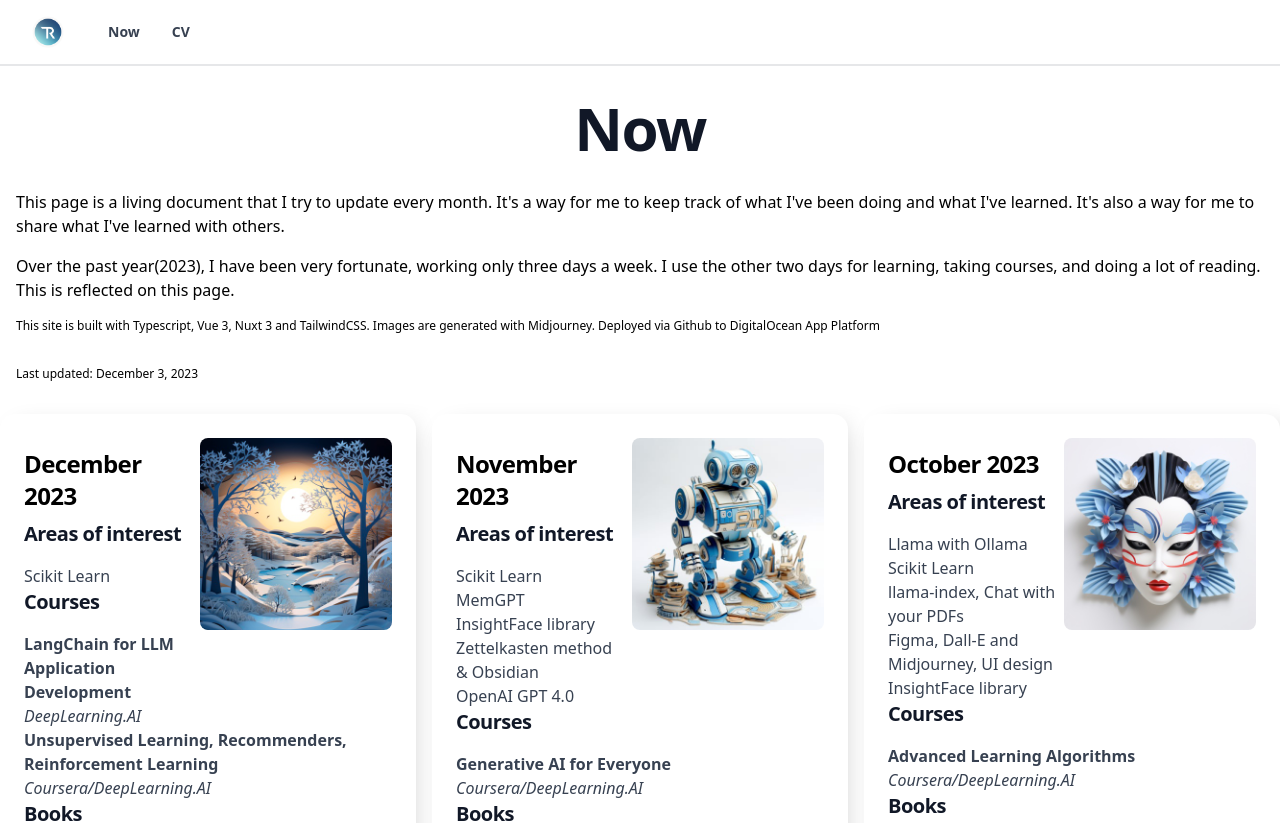
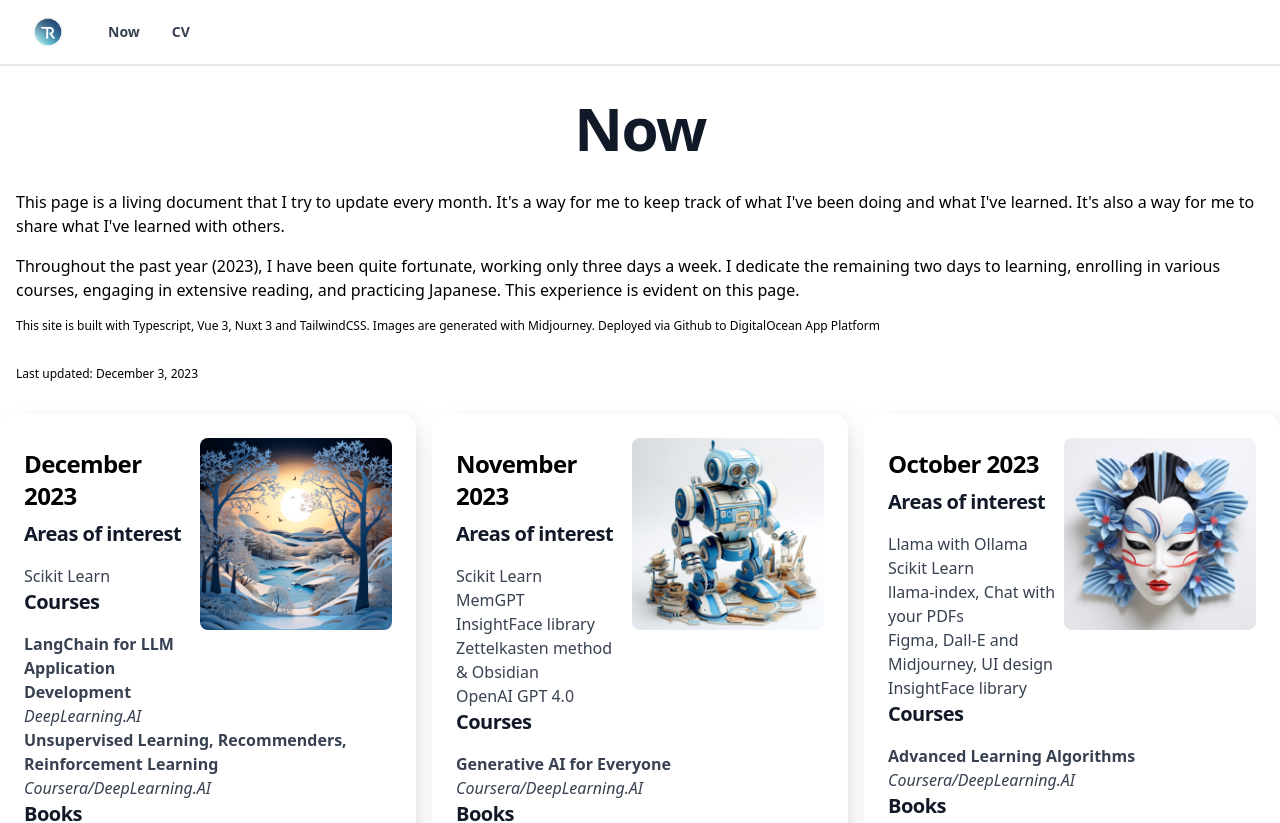
Before and after one commit to ringling/nuxt_ringling_info, a Nuxt app: page /now in a window 1280 px wide. Shown: the top 823 px of the page. Built offline with nearby package versions, Linux system fonts and the light colour scheme.

Commit message:
Now description updated

```diff
--- a/pages/now.vue
+++ b/pages/now.vue
@@ -10,7 +10,7 @@
         track of
         what I've been doing and what I've learned. It's also a way for me to share what I've learned with others.
       </div>
-      <div class="m-4 mb-4">Over the past year(2023), I have been very fortunate, working only three days a week. I use the other two days for learning, taking courses, and doing a lot of reading. This is reflected on this page.</div>
+      <div class="m-4 mb-4">Throughout the past year (2023), I have been quite fortunate, working only three days a week. I dedicate the remaining two days to learning, enrolling in various courses, engaging in extensive reading, and practicing Japanese. This experience is evident on this page.</div>
       <div class="m-4 mb-8 text-xs">This site is built with Typescript, Vue 3, Nuxt 3 and TailwindCSS. Images are
         generated with
         Midjourney. Deployed via Github to DigitalOcean App Platform
```
